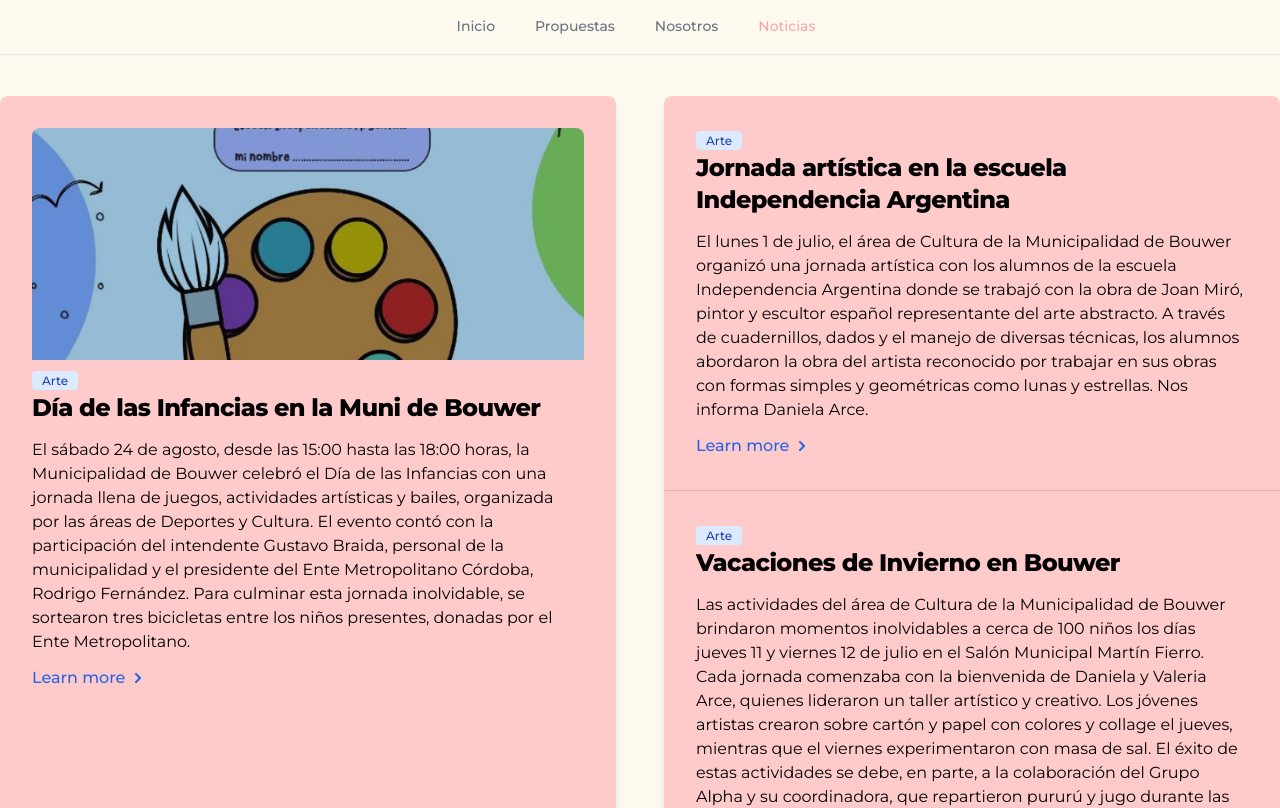
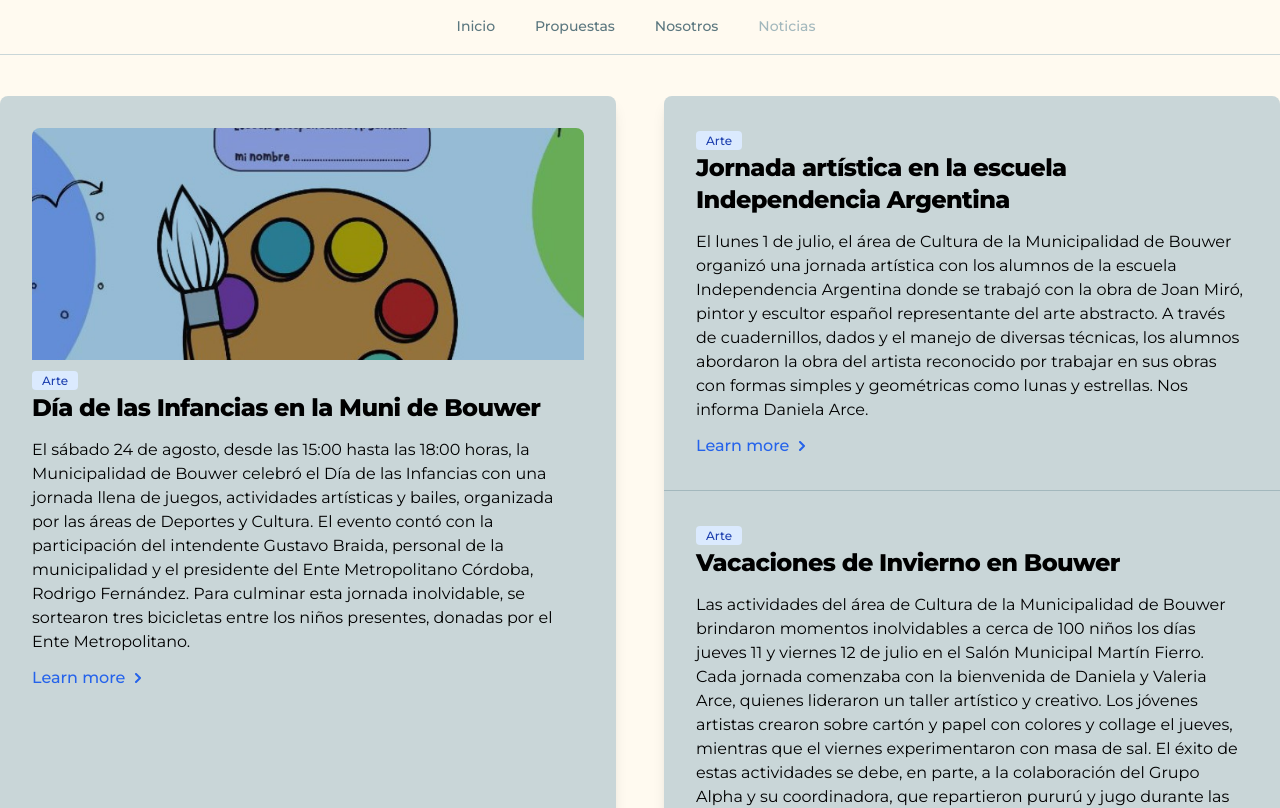
Before and after one commit to joaquincapdevila/estacion-bouwer-cultura, a Next.js app: page /noticias in a window 1280 px wide. Shown: the top 808 px of the page. Built offline with nearby package versions, Linux system fonts and the light colour scheme.

Commit message:
colores gumbo

```diff
--- a/src/app/noticias/page.jsx
+++ b/src/app/noticias/page.jsx
@@ -19,10 +19,10 @@ export default function Noticias() {
 
   return (
     <main className="min-h-screen grid grid-cols-2 gap-12 max-w-7xl pt-24 m-auto overflow-hidden">
-      <section className="max-h-screen col-span-2 lg:col-span-1 bg-red-200 rounded-lg shadow-lg ">
+      <section className="max-h-screen col-span-2 lg:col-span-1 bg-gumbo-200 rounded-lg shadow-lg ">
         {noticiaMasNueva && <NoticiaPrimaria noticia={noticiaMasNueva} />}
       </section>
-      <section className="max-h-screen lg:overflow-y-auto col-span-2 lg:col-span-1 bg-red-200 rounded-lg shadow-lg ">
+      <section className="max-h-screen lg:overflow-y-auto col-span-2 lg:col-span-1 bg-gumbo-200 rounded-lg shadow-lg ">
         <Suspense fallback={NoticiaSkeleton}>
           <ListNoticias />
         </Suspense>
--- a/src/app/page.jsx
+++ b/src/app/page.jsx
@@ -18,10 +18,10 @@ export default function Home() {
           alt="estacion de bouwer"
         />
       </section>
-      <section className="bg-slate-400/80 rounded-3xl">
+      <section className="bg-gumbo-500 rounded-3xl">
         <Propuestas />
       </section>
-      <section className="bg-slate-400/80 rounded-3xl">
+      <section className="bg-gumbo-500 rounded-3xl">
         <Nosotros />
       </section>
     </div>
--- a/src/app/ui/footer.jsx
+++ b/src/app/ui/footer.jsx
@@ -1,6 +1,6 @@
 export function Footer() {
   return (
-    <footer class="bg-white rounded-lg shadow m-4 dark:bg-gray-800">
+    <footer class="bg-white rounded-lg shadow m-4 dark:bg-gumbo-800">
       <div class="w-full mx-auto max-w-screen-xl p-4 md:flex md:items-center md:justify-between">
         <span class="text-sm text-gray-500 sm:text-center dark:text-gray-400">
           © 2024{" "}
--- a/src/app/ui/heading.jsx
+++ b/src/app/ui/heading.jsx
@@ -2,7 +2,7 @@ export function Heading() {
   return (
     <div className="flex flex-col">
       <h1 className="mb-4 text-4xl font-extrabold leading-10 tracking-tight md:text-5xl lg:text-6xl">
-        <span className="text-transparent bg-clip-text bg-gradient-to-r to-red-300 from-red-500">
+        <span className="text-transparent bg-clip-text bg-gradient-to-r to-gumbo-300 from-gumbo-500">
           Estación Cultural Bouwer.
         </span>
         <br />
@@ -12,7 +12,7 @@ export function Heading() {
       </h1>
       <a
         href="/actividades"
-        className="inline-flex items-center justify-center px-5 py-3 mt-4 text-base font-medium text-center dark:text-red-500 rounded-lg hover:text-red-300 hover:border-red-300 border border-red-500 focus:ring-4 focus:ring-red-800 dark:focus:ring-red-900">
+        className="inline-flex items-center justify-center px-5 py-3 mt-4 text-base font-medium text-center dark:text-gumbo-500 rounded-lg hover:text-gumbo-300 hover:border-gumbo-300 border border-gumbo-500 focus:ring-4 focus:ring-gumbo-800 dark:focus:ring-gumbo-900">
         Visita actividades
         <svg
           className="w-3.5 h-3.5 ms-2 rtl:rotate-180"
--- a/src/app/ui/nav.jsx
+++ b/src/app/ui/nav.jsx
@@ -133,15 +133,15 @@ export function PhoneNavegacion() {
 export function Nav() {
   const path = usePathname();
   return (
-    <nav className="fixed z-50 w-screen text-[11px] sm:text-sm font-medium text-center text-gray-500 border-b border-gray-200 dark:text-gray-400 dark:border-gray-700 overflow-hidden">
+    <nav className="fixed z-50 w-screen text-[11px] sm:text-sm font-medium text-center text-gumbo-500 border-b border-gumbo-200 dark:text-gumbo-400 dark:border-gumbo-700 overflow-hidden">
       <div className="flex justify-end md:justify-center md:items-center">
         <ul className="hidden md:flex">
           {menu.map((datos) => (
             <li key={datos.nombre} className="me-2">
               <Link
                 href={datos.href}
-                className={`inline-block p-4 border-b-2 border-transparent hover:text-red-600 hover:border-red-300 dark:hover:text-red-300 ${
-                  path == datos.href ? "text-red-300" : ""
+                className={`inline-block p-4 border-b-2 border-transparent hover:text-gumbo-600 hover:border-gumbo-300 dark:hover:text-gumbo-300 ${
+                  path == datos.href ? "text-gumbo-300" : ""
                 }`}>
                 {datos.nombre}
               </Link>
--- a/src/app/ui/noticia.jsx
+++ b/src/app/ui/noticia.jsx
@@ -41,7 +41,7 @@ export function NoticiaPrimaria({ noticia }) {
       <span className="bg-blue-100 text-blue-800 text-xs font-medium me-2 px-2.5 py-0.5 rounded dark:bg-blue-900 dark:text-blue-300">
         {noticia.categoria}
       </span>
-      <h2 className="mb-3 text-2xl font-extrabold tracking-tight border-b-2 border-transparent hover:text-red-600 hover:border-red-300 dark:hover:text-red-300">
+      <h2 className="mb-3 text-2xl font-extrabold tracking-tight border-b-2 border-transparent hover:text-gumbo-950 hover:border-gumbo-600">
         {noticia.evento}
       </h2>
       <p className="mb-3">{noticia.descripcion}</p>
@@ -71,14 +71,14 @@ export function NoticiaPrimaria({ noticia }) {
 export function Noticia(props) {
   return (
     <article
-      className="p-4 md:p-8 border-b border-red-300"
+      className="p-4 md:p-8 border-b border-gumbo-300"
       id="about"
       role="tabpanel"
       aria-labelledby="about-tab">
       <span className="bg-blue-100 text-blue-800 text-xs font-medium me-2 px-2.5 py-0.5 rounded dark:bg-blue-900 dark:text-blue-300">
         {props.categoria}
       </span>
-      <h2 className="mb-3 text-2xl font-extrabold tracking-tight border-b-2 border-transparent hover:text-red-600 hover:border-red-300 dark:hover:text-red-300">
+      <h2 className="mb-3 text-2xl font-extrabold tracking-tight border-b-2 border-transparent hover:text-gumbo-950 hover:border-gumbo-600">
         {props.title}
       </h2>
       <p className="mb-3">{props.descripcion}</p>
--- a/src/app/ui/sidenav.jsx
+++ b/src/app/ui/sidenav.jsx
@@ -37,7 +37,7 @@ export function SideNav() {
       ) : (
         <div
           id="drawer-navigation"
-          className="fixed top-0 right-0 z-40 w-64 h-screen p-4 transition-transform bg-gray-800"
+          className="fixed top-0 right-0 z-40 w-64 h-screen p-4 transition-transform bg-gumbo-800"
           tabIndex="-1"
           aria-labelledby="drawer-navigation-label">
           <h5
@@ -50,7 +50,7 @@ export function SideNav() {
             onClick={HandleNav}
             data-drawer-hide="drawer-navigation"
             aria-controls="drawer-navigation"
-            className="text-gray-400 bg-transparent hover:bg-gray-200 hover:text-gray-900 rounded-lg text-sm p-1.5 absolute top-2.5 end-2.5 inline-flex items-center dark:hover:bg-gray-600 dark:hover:text-white">
+            className="text-gumbo-400 bg-transparent hover:bg-gumbo-200 hover:text-gumbo-900 rounded-lg text-sm p-1.5 absolute top-2.5 end-2.5 inline-flex items-center dark:hover:bg-gumbo-600 dark:hover:text-white">
             <svg
               aria-hidden="true"
               className="w-5 h-5"
@@ -71,7 +71,7 @@ export function SideNav() {
                   <Link
                     href={data.href}
                     onClickCapture={HandleNav}
-                    className="flex items-center p-2 rounded-lg text-white hover:bg-gray-700 group">
+                    className="flex items-center p-2 rounded-lg text-white hover:bg-gumbo-700 group">
                     <Image
                       src={data.src}
                       alt={data.nombre}
@@ -82,7 +82,7 @@ export function SideNav() {
                     <span className="flex-1 ms-3 whitespace-nowrap text-start">
                       {data.nombre}
                     </span>
-                    {/* <span className="inline-flex items-center justify-center px-2 ms-3 text-sm font-medium text-gray-800 bg-gray-100 rounded-full dark:bg-gray-700 dark:text-gray-300">
+                    {/* <span className="inline-flex items-center justify-center px-2 ms-3 text-sm font-medium text-gumbo-800 bg-gumbo-100 rounded-full dark:bg-gumbo-700 dark:text-gumbo-300">
                       Pro
                     </span> */}
                   </Link>
```
